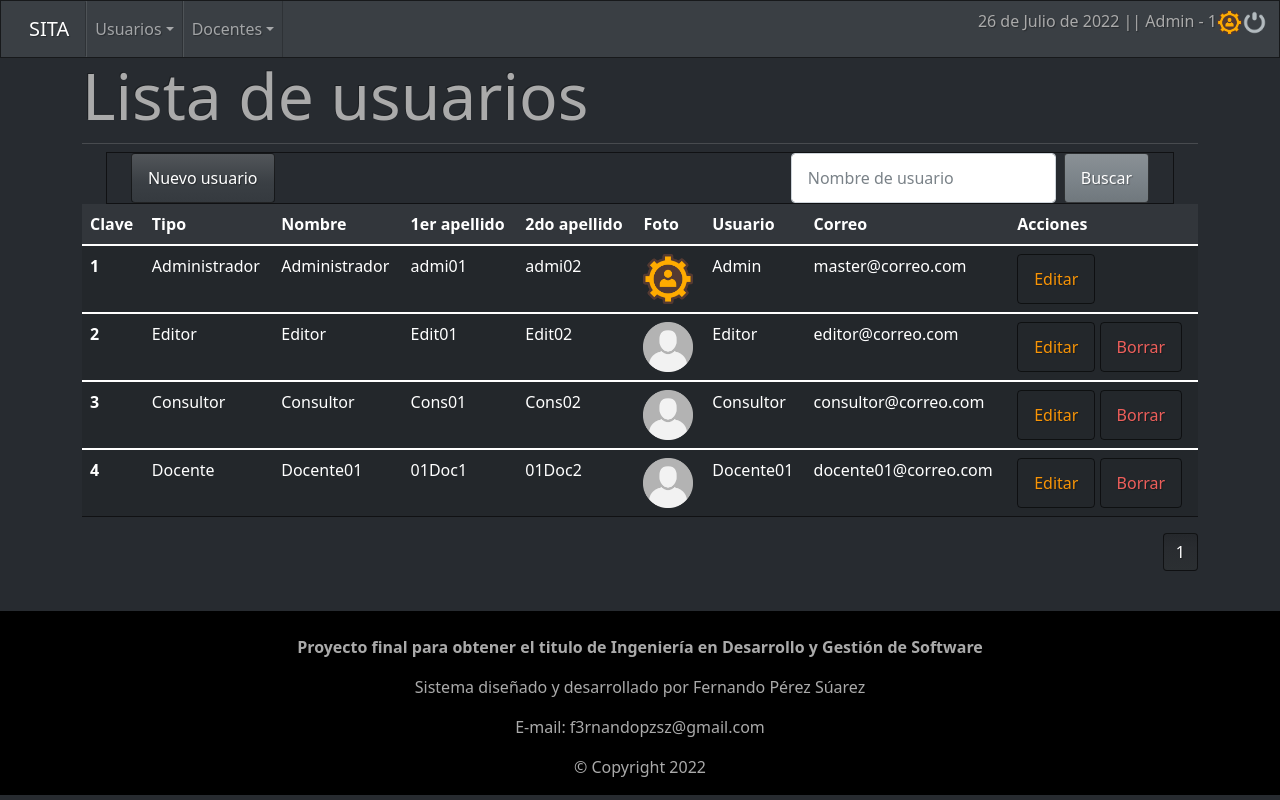
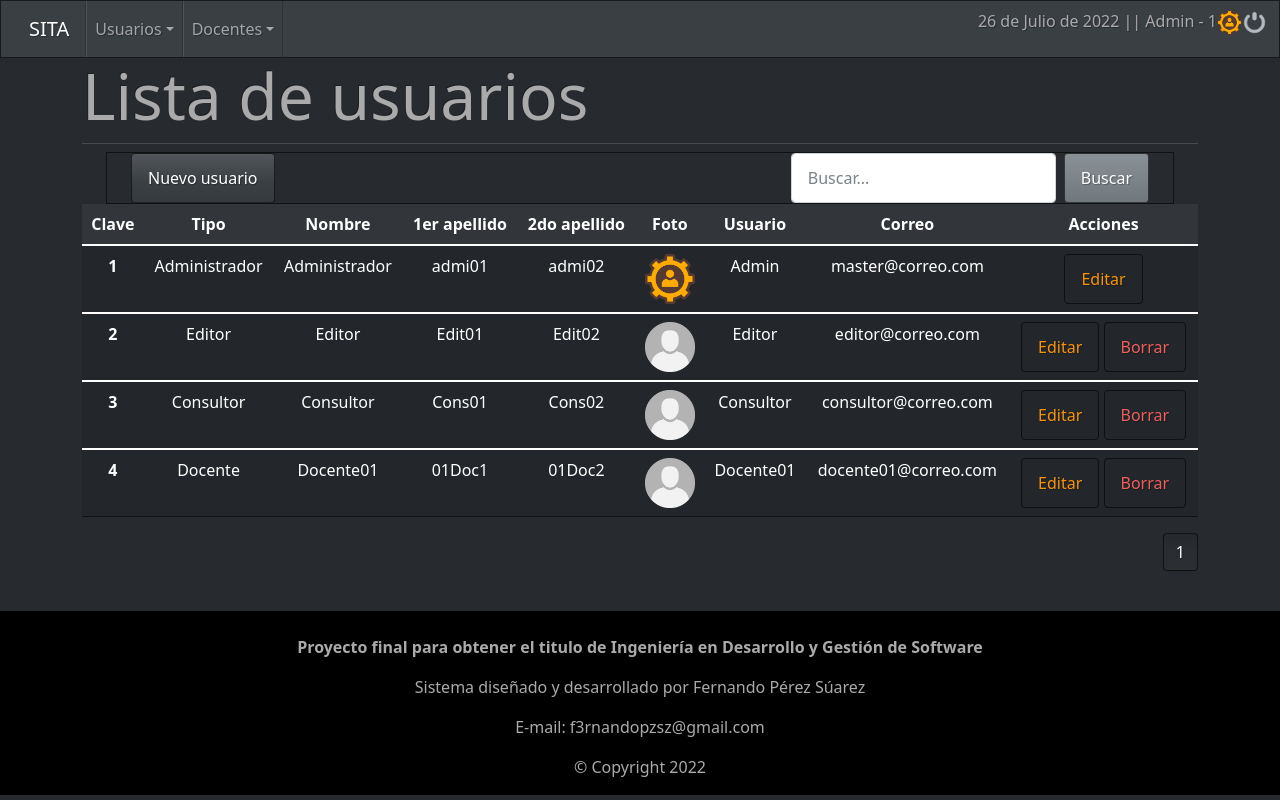
Before and after one commit to FernandoPZ/SITA, a PHP site: page /sistema/secciones/verUsuario.php in a window 1280 px wide. Run offline with PHP 8.4, Linux system fonts and the light colour scheme; a user stored in the database is signed in; data comes from the database, SQL or seed files in the repository.

Commit message:
Pagina[verUsuarios] (Prototipo) Listo

```diff
--- a/sistema/secciones/verUsuario.php
+++ b/sistema/secciones/verUsuario.php
@@ -18,7 +18,7 @@ if($_SESSION['tipo'] != 1) // Valida si es un usuario nivel administrador
                         <div class="container-fluid">
                             <button type="button" onclick="location.href='nuevoUsuario.php'" class="btn btn-primary">Nuevo usuario</button> <!-- Redirecciona a registrar un nuevo usuario -->
                             <form action="buscarUsuario.php" method="get" class="d-flex"> <!-- Barra de busqueda -->
-                                <input class="form-control me-sm-2" type="text" name="busqueda" id="busqueda" placeholder="Nombre de usuario">
+                                <input class="form-control me-sm-2" type="text" name="busqueda" id="busqueda" placeholder="Buscar...">
                                 <input class="btn btn-secondary my-2 my-sm-0" type="submit" value="Buscar">
                             </form>
                         </div>
@@ -26,7 +26,7 @@ if($_SESSION['tipo'] != 1) // Valida si es un usuario nivel administrador
                 </div>
                 <table class="table table-hover">
                     <thead>
-                        <tr> <!-- Nombre de los campos a mostrar -->
+                        <tr class="text-center"> <!-- Nombre de los campos a mostrar -->
                         <th scope="col">Clave</th>
                         <th scope="col">Tipo</th>
                         <th scope="col">Nombre</th>
@@ -67,7 +67,7 @@ if($_SESSION['tipo'] != 1) // Valida si es un usuario nivel administrador
                         if($result > 0){ // Valida si el numero de consultas es mayor a cero
                             while ($data = mysqli_fetch_array($query)){ // Crea un bucle para mostrar los resultados
                                 ?>
-                                <tbody>
+                                <tbody class="text-center">
                                     <tr class="table-active"> <!-- Campos a llenar -->
                                         <th scope="row"><?php echo $data ['cve_usuario']; ?></th> <!-- La clave del usuario -->
                                         <td><?php echo $data ['tipo']; ?></td> <!-- El tipo del usuario -->
@@ -132,5 +132,5 @@ if($_SESSION['tipo'] != 1) // Valida si es un usuario nivel administrador
 
 <!--
 --- Pagina[verUsuarios] (Prototipo) ---
-Ultima modificacion -- [21/06/2022 (14:35 hrs)]
+Ultima modificacion -- [01/07/2022 (07:54 hrs)]
 -->
```
